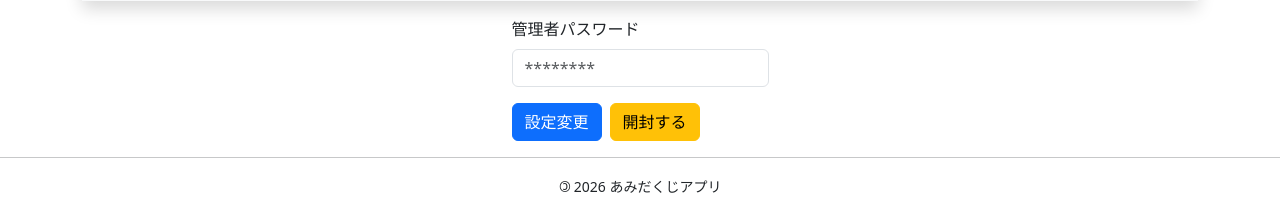
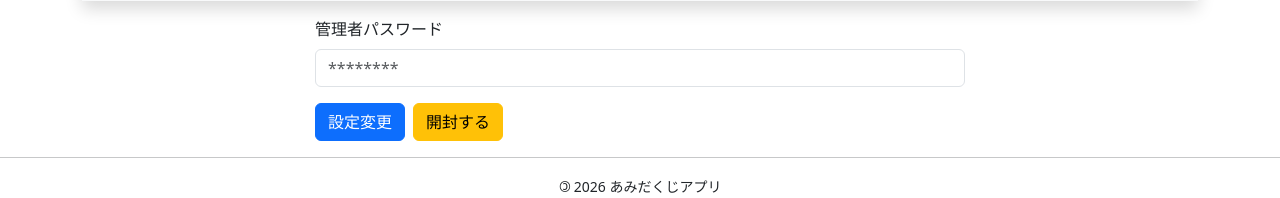
Before and after one commit to oh-shunki/Amidakuji, a Flask app: template flaskr/templates/amida/unopened.html in a window 1280 px wide. Shown: the part 602-800 px from the top of the page. Run offline with Flask 3, Linux system fonts and the light colour scheme; the template is opened without the code that fills it: most values are stand-ins (such as "Sample title", 1, 10 or a date in 2020).

Commit message:
refactor(unopened): 管理者認証フォームのスタイル調整

```diff
--- a/flaskr/templates/amida/unopened.html
+++ b/flaskr/templates/amida/unopened.html
@@ -65,7 +65,7 @@
         {% endif %}
 
     </div>
-    <form method="post" class="mt-3">
+    <form method="post" class="mt-3 amidaForm">
         <div class="mb-3">
             <label class="form-label" for="admin_password">管理者パスワード</label>
             <input type="password" id="admin_password" name="admin_password" class="form-control" placeholder="********">
```
